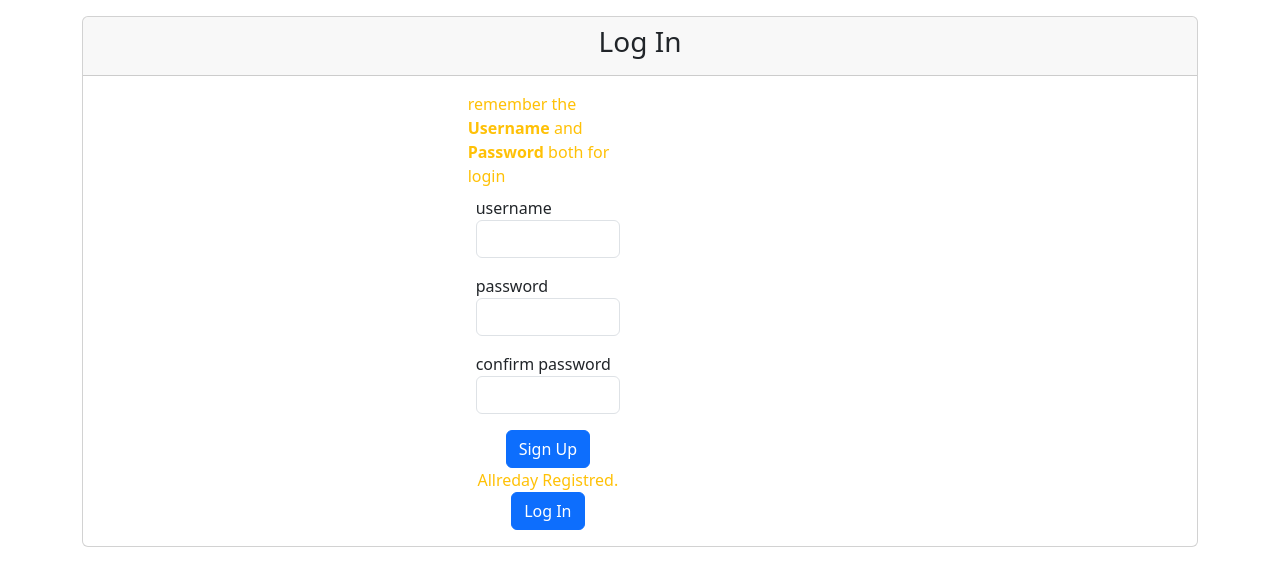
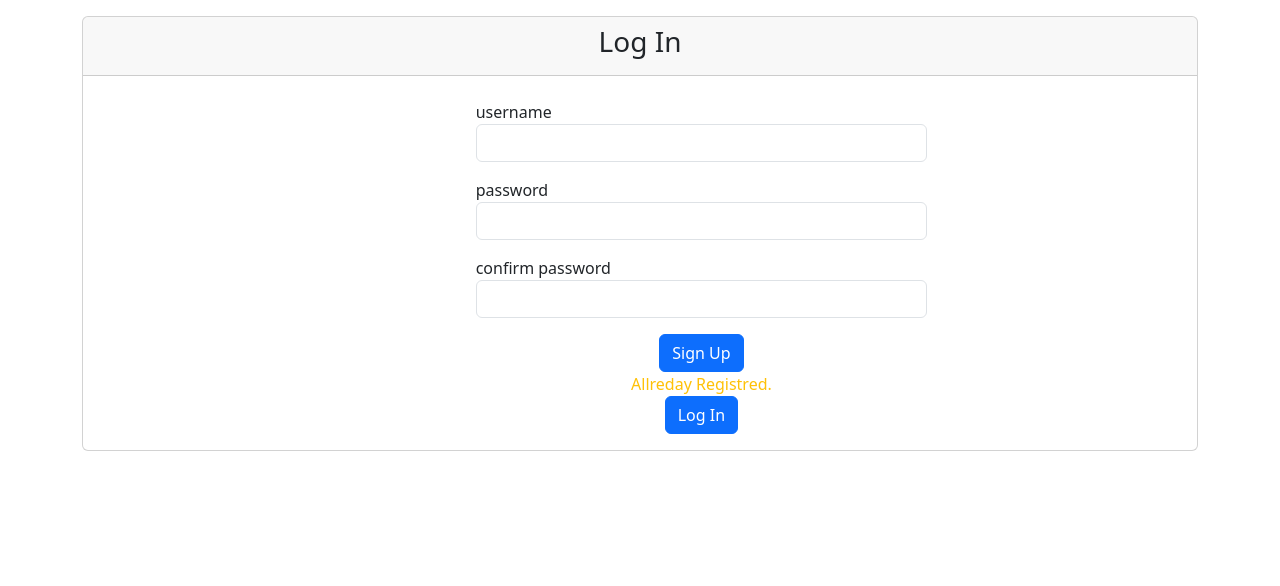
Before and after one commit to aniket3333/Todo_React, a React (Create React App) app: page / in a window 1280 px wide. Both pictures are taken after a click on the button "Sign Up". Shown: the top 586 px of the page. Built offline with nearby package versions, Linux system fonts and the light colour scheme.

Commit message:
remove instruction

```diff
--- a/src/Components/SignUp.js
+++ b/src/Components/SignUp.js
@@ -14,14 +14,11 @@ const SignUp = ({ usr, pss, cpss, onUsr, onPss, onCpass, onSignup,onlin }) => {
     <>
       <div className="row">
         <div className="col-4"></div>
-        <div className="col-2">
-         <div className="col-12">
-         <span className="text-warning">
-            {" "}
-            remember the <b>Username</b> and <b>Password</b> both for login
-          </span>
-         </div>
-          <form onSubmit={handleSub}>
+        <div className="col-8">
+
+        <div className="row">
+        <div className="col-8">
+         <form onSubmit={handleSub}>
             <div className="form-group p-2">
               <label>username</label>
               <input
@@ -60,6 +57,10 @@ const SignUp = ({ usr, pss, cpss, onUsr, onPss, onCpass, onSignup,onlin }) => {
 
             </div>
           </form>
+         </div>
+        </div>
+
+
         </div>
         <div className="col-4"></div>
       </div>
```
